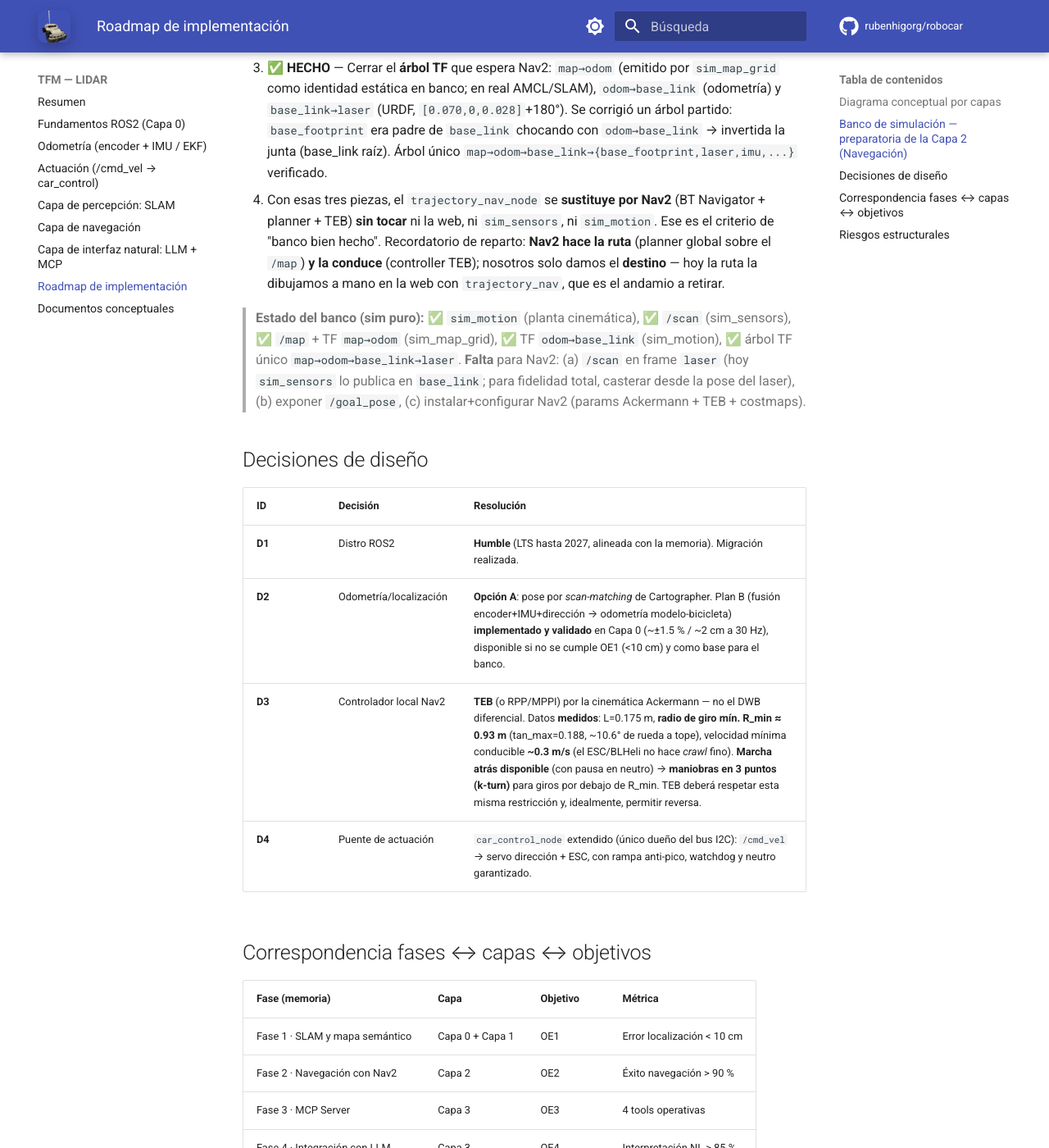
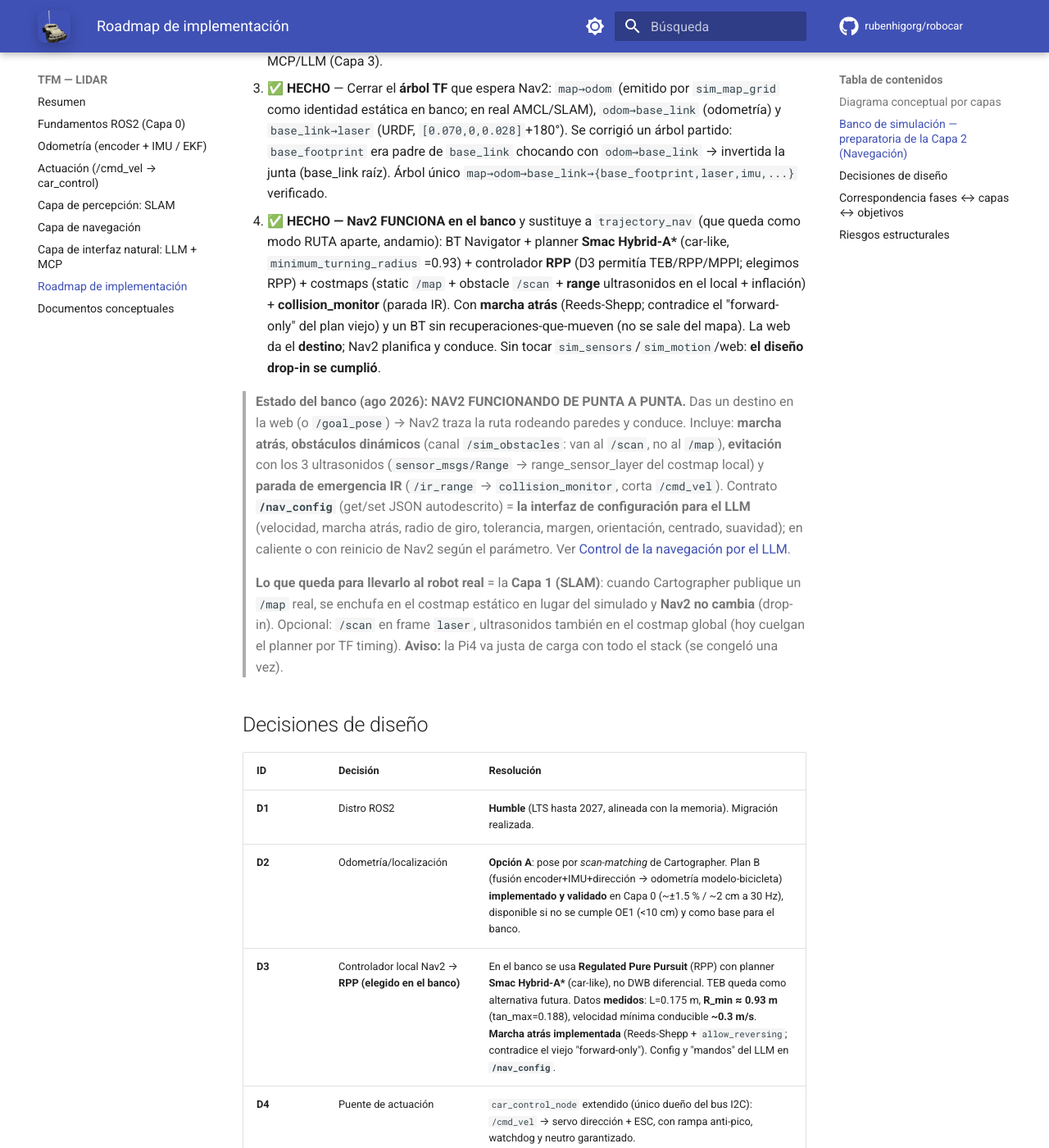
Before and after one commit to rubenhigorg/robocar, an MkDocs documentation site: the page built from docs/tfm/roadmap.md, in a window 1280 px wide and 1400 px high, scrolled down 3286 px. Shown: the whole window at 82% size. Built offline with MkDocs 1.6.1 and Material for MkDocs 9.7.7, drawn with Linux system fonts in a browser that asks for light colours; comment, search, counter and statistics services are not loaded.

Commit message:
docs(roadmap): actualiza estado real del banco (Nav2 funcionando, sensores, contrato LLM, RPP/reversa)
Nav2 corre de punta a punta en el banco (marcha atras, obstaculos dinamicos, ultrasonidos+IR, /nav_config para el LLM). Marcados hechos: /goal_pose, Nav2 sustituye a trajectory_nav. D3: RPP elegido. Lo que queda para el robot real = Capa 1 SLAM (drop-in del /map).

Co-Authored-By: Claude Opus 4.8 (1M context) <noreply@anthropic.com>

```diff
--- a/docs/tfm/roadmap.md
+++ b/docs/tfm/roadmap.md
@@ -135,24 +135,34 @@ flowchart TB
    `sim_map_grid_node` rasteriza los segmentos (`/sim_map`) a rejilla de ocupación (celdas
    pared=100, libre=0, 0.05 m/celda), QoS `transient_local` (latched) + republish 1 Hz. Alimenta
    la **capa estática del _costmap_** de Nav2 con el mismo mapa de banco. Pintado también en la web.
-2. Exponer el objetivo como **`NavigateToPose` / `/goal_pose`** (además de `/plan_waypoints`),
-   que es lo que emitirá el MCP/LLM de la Capa 3.
+2. ✅ **HECHO** — Objetivo como **`/goal_pose`**: `goal_relay_node` lo convierte a la acción
+   `NavigateToPose` de Nav2 (estado legible en `/nav2_relay/status`). Es lo que emitirá el MCP/LLM (Capa 3).
 3. ✅ **HECHO** — Cerrar el **árbol TF** que espera Nav2: `map→odom` (emitido por `sim_map_grid`
    como identidad estática en banco; en real AMCL/SLAM), `odom→base_link` (odometría) y
    `base_link→laser` (URDF, `[0.070,0,0.028]`+180°). Se corrigió un árbol partido: `base_footprint`
    era padre de `base_link` chocando con `odom→base_link` → invertida la junta (base_link raíz).
    Árbol único `map→odom→base_link→{base_footprint,laser,imu,...}` verificado.
-4. Con esas tres piezas, el `trajectory_nav_node` se **sustituye por Nav2** (BT Navigator +
-   planner + TEB) **sin tocar** ni la web, ni `sim_sensors`, ni `sim_motion`. Ese es el criterio
-   de "banco bien hecho". Recordatorio de reparto: **Nav2 hace la ruta** (planner global sobre el
-   `/map`) **y la conduce** (controller TEB); nosotros solo damos el **destino** — hoy la ruta la
-   dibujamos a mano en la web con `trajectory_nav`, que es el andamio a retirar.
+4. ✅ **HECHO — Nav2 FUNCIONA en el banco** y sustituye a `trajectory_nav` (que queda como modo
+   RUTA aparte, andamio): BT Navigator + planner **Smac Hybrid-A\*** (car-like, `minimum_turning_radius`
+   =0.93) + controlador **RPP** (D3 permitía TEB/RPP/MPPI; elegimos RPP) + costmaps (static `/map` +
+   obstacle `/scan` + **range** ultrasonidos en el local + inflación) + **collision_monitor** (parada
+   IR). Con **marcha atrás** (Reeds-Shepp; contradice el "forward-only" del plan viejo) y un BT sin
+   recuperaciones-que-mueven (no se sale del mapa). La web da el **destino**; Nav2 planifica y conduce.
+   Sin tocar `sim_sensors`/`sim_motion`/web: **el diseño drop-in se cumplió**.
 
-> **Estado del banco (sim puro):** ✅ `sim_motion` (planta cinemática), ✅ `/scan` (sim_sensors),
-> ✅ `/map` + TF `map→odom` (sim_map_grid), ✅ TF `odom→base_link` (sim_motion), ✅ árbol TF único
-> `map→odom→base_link→laser`. **Falta** para Nav2: (a) `/scan` en frame `laser` (hoy `sim_sensors`
-> lo publica en `base_link`; para fidelidad total, casterar desde la pose del laser), (b) exponer
-> `/goal_pose`, (c) instalar+configurar Nav2 (params Ackermann + TEB + costmaps).
+> **Estado del banco (ago 2026): NAV2 FUNCIONANDO DE PUNTA A PUNTA.** Das un destino en la web (o
+> `/goal_pose`) → Nav2 traza la ruta rodeando paredes y conduce. Incluye: **marcha atrás**,
+> **obstáculos dinámicos** (canal `/sim_obstacles`: van al `/scan`, no al `/map`), **evitación** con
+> los 3 ultrasonidos (`sensor_msgs/Range` → range_sensor_layer del costmap local) y **parada de
+> emergencia IR** (`/ir_range` → `collision_monitor`, corta `/cmd_vel`). Contrato **`/nav_config`**
+> (get/set JSON autodescrito) = **la interfaz de configuración para el LLM** (velocidad, marcha atrás,
+> radio de giro, tolerancia, margen, orientación, centrado, suavidad); en caliente o con reinicio de
+> Nav2 según el parámetro. Ver [Control de la navegación por el LLM](control-navegacion-llm.md).
+>
+> **Lo que queda para llevarlo al robot real** = la **Capa 1 (SLAM)**: cuando Cartographer publique un
+> `/map` real, se enchufa en el costmap estático en lugar del simulado y **Nav2 no cambia** (drop-in).
+> Opcional: `/scan` en frame `laser`, ultrasonidos también en el costmap global (hoy cuelgan el planner
+> por TF timing). **Aviso:** la Pi4 va justa de carga con todo el stack (se congeló una vez).
 
 ## Decisiones de diseño
 
@@ -160,7 +170,7 @@ flowchart TB
 |---|---|---|
 | **D1** | Distro ROS2 | **Humble** (LTS hasta 2027, alineada con la memoria). Migración realizada. |
 | **D2** | Odometría/localización | **Opción A**: pose por *scan-matching* de Cartographer. Plan B (fusión encoder+IMU+dirección → odometría modelo-bicicleta) **implementado y validado** en Capa 0 (~±1.5 % / ~2 cm a 30 Hz), disponible si no se cumple OE1 (<10 cm) y como base para el banco. |
-| **D3** | Controlador local Nav2 | **TEB** (o RPP/MPPI) por la cinemática Ackermann — no el DWB diferencial. Datos **medidos**: L=0.175 m, **radio de giro mín. R_min ≈ 0.93 m** (tan_max=0.188, ~10.6° de rueda a tope), velocidad mínima conducible **~0.3 m/s** (el ESC/BLHeli no hace *crawl* fino). **Marcha atrás disponible** (con pausa en neutro) → **maniobras en 3 puntos (k-turn)** para giros por debajo de R_min. TEB deberá respetar esta misma restricción y, idealmente, permitir reversa. |
+| **D3** | Controlador local Nav2 → **RPP (elegido en el banco)** | En el banco se usa **Regulated Pure Pursuit** (RPP) con planner **Smac Hybrid-A\*** (car-like), no DWB diferencial. TEB queda como alternativa futura. Datos **medidos**: L=0.175 m, **R_min ≈ 0.93 m** (tan_max=0.188), velocidad mínima conducible **~0.3 m/s**. **Marcha atrás implementada** (Reeds-Shepp + `allow_reversing`; contradice el viejo "forward-only"). Config y "mandos" del LLM en **`/nav_config`**. |
 | **D4** | Puente de actuación | `car_control_node` extendido (único dueño del bus I2C): `/cmd_vel` → servo dirección + ESC, con rampa anti-pico, watchdog y neutro garantizado. |
 
 ## Correspondencia fases ↔ capas ↔ objetivos
```
